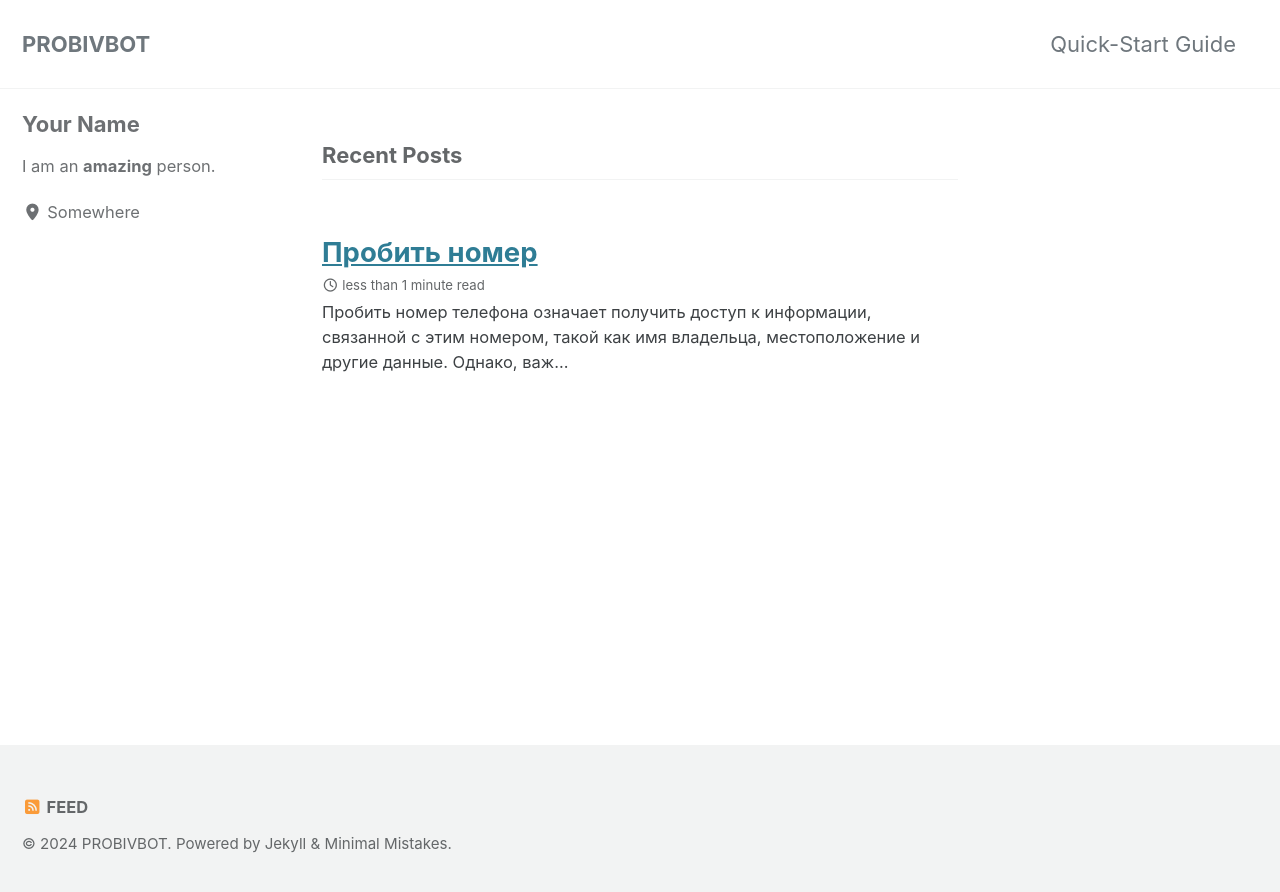
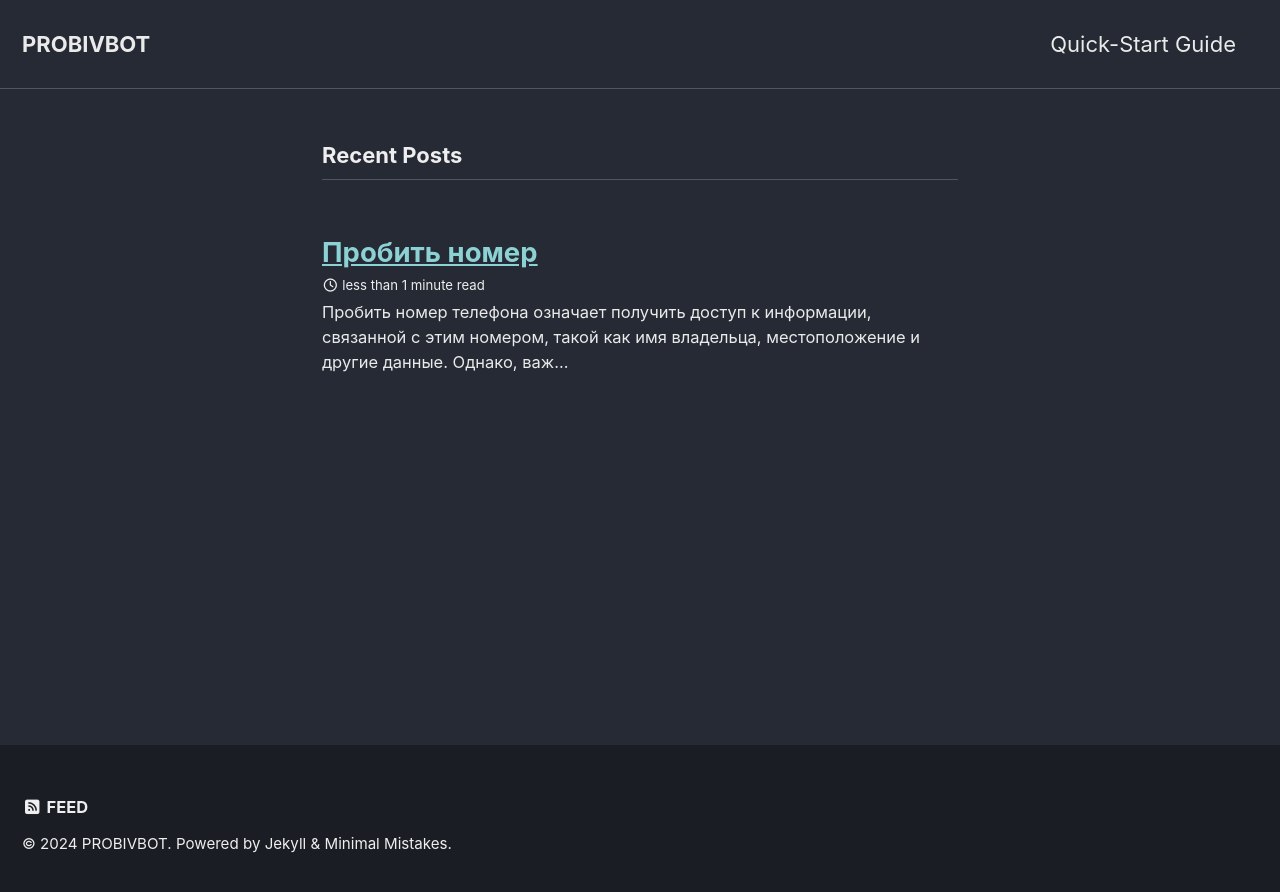
Before and after one commit to PROBIVBOTS/PROBIVBOTS.github.io, a Jekyll site: the page built from index.html, in a window 1280 px wide. Shown: the top 892 px of the page. Built offline with Jekyll 4.4.1, drawn with Linux system fonts in a browser that asks for light colours; cached includes are drawn as plain includes; the list of posts is cut into pages by our own code.

Commit message:
Update _config.yml

```diff
--- a/_config.yml
+++ b/_config.yml
@@ -12,7 +12,7 @@
 
 # theme                  : "minimal-mistakes-jekyll"
 # remote_theme           : "mmistakes/minimal-mistakes"
-minimal_mistakes_skin    : "default" # "air", "aqua", "contrast", "dark", "dirt", "neon", "mint", "plum", "sunrise"
+minimal_mistakes_skin    : "dark" # "air", "aqua", "contrast", "dark", "dirt", "neon", "mint", "plum", "sunrise"
 
 # Site Settings
 locale                   : "ru-Ru"
@@ -113,10 +113,10 @@ analytics:
 
 # Site Author
 author:
-  name             : "Your Name"
+  name             : # "Your Name"
   avatar           : # path of avatar image, e.g. "/assets/images/bio-photo.jpg"
-  bio              : "I am an **amazing** person."
-  location         : "Somewhere"
+  bio              : # "I am an **amazing** person."
+  location         : # "Somewhere"
   email            :
   links:
     - label: "Email"
```
